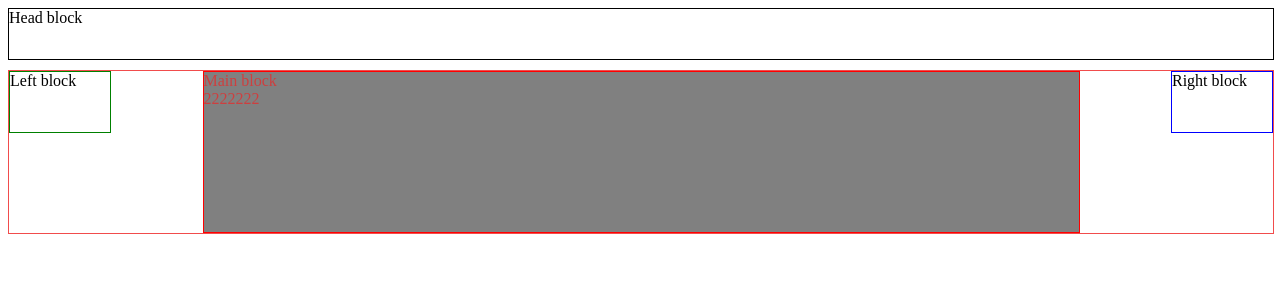
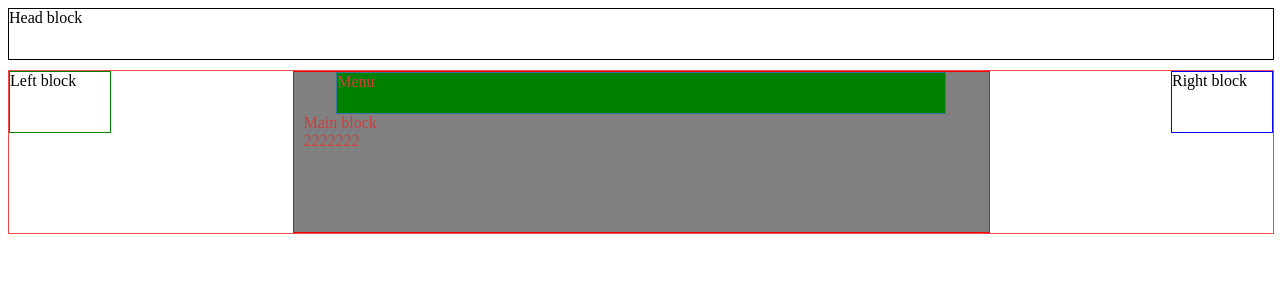
Before and after one commit to wshaman/samurai, a PHP site: page /test.html in a window 1280 px wide. Shown: the top 300 px of the page. Run offline with PHP 8.4, Linux system fonts and the light colour scheme.

Commit message:
v2 +menu

```diff
--- a/samurai.design/test.css
+++ b/samurai.design/test.css
@@ -1,9 +1,11 @@
 div.main{
-	width:875px;
+	width:675px;
 	margin-left:auto;
 	margin-right:auto;
 	margin-top:0;
 	height: 160px;
+	padding-left:10px;
+	padding-right:10px;
 	color: #cd3f3f;
 	background-color: gray;
 	border: 1px solid red;
@@ -15,6 +17,15 @@ div.left{
 	height: 60px;
 	margin-top:0;
 	border: 1px solid green;
+}
+
+div.menupart{
+	width: 90%;
+	margin-left:auto;
+	margin-right:auto;
+	height: 40px;
+	border: 1px solid #397695;
+	background-color: green;
 }
 
 div.topheader{
--- a/samurai.design/test.html
+++ b/samurai.design/test.html
@@ -10,7 +10,7 @@
 <div class="content">
 <div class="left">Left block</div>
 <div class="right">Right block</div>
-<div class="main">Main block<div>2222222</div></div>
+<div class="main"><div class="menupart">Menu</div>Main block<div>2222222</div></div>
 </div>
 </body>
 </html>
```
